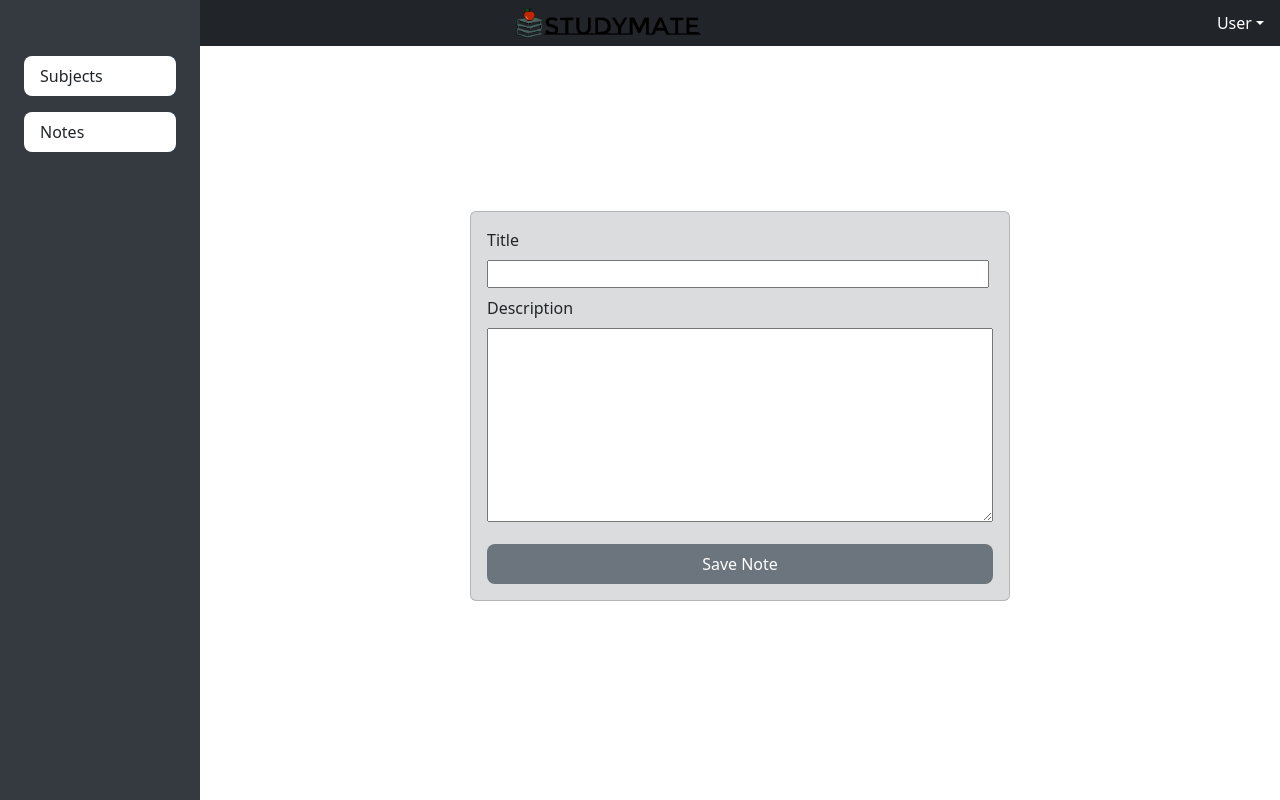
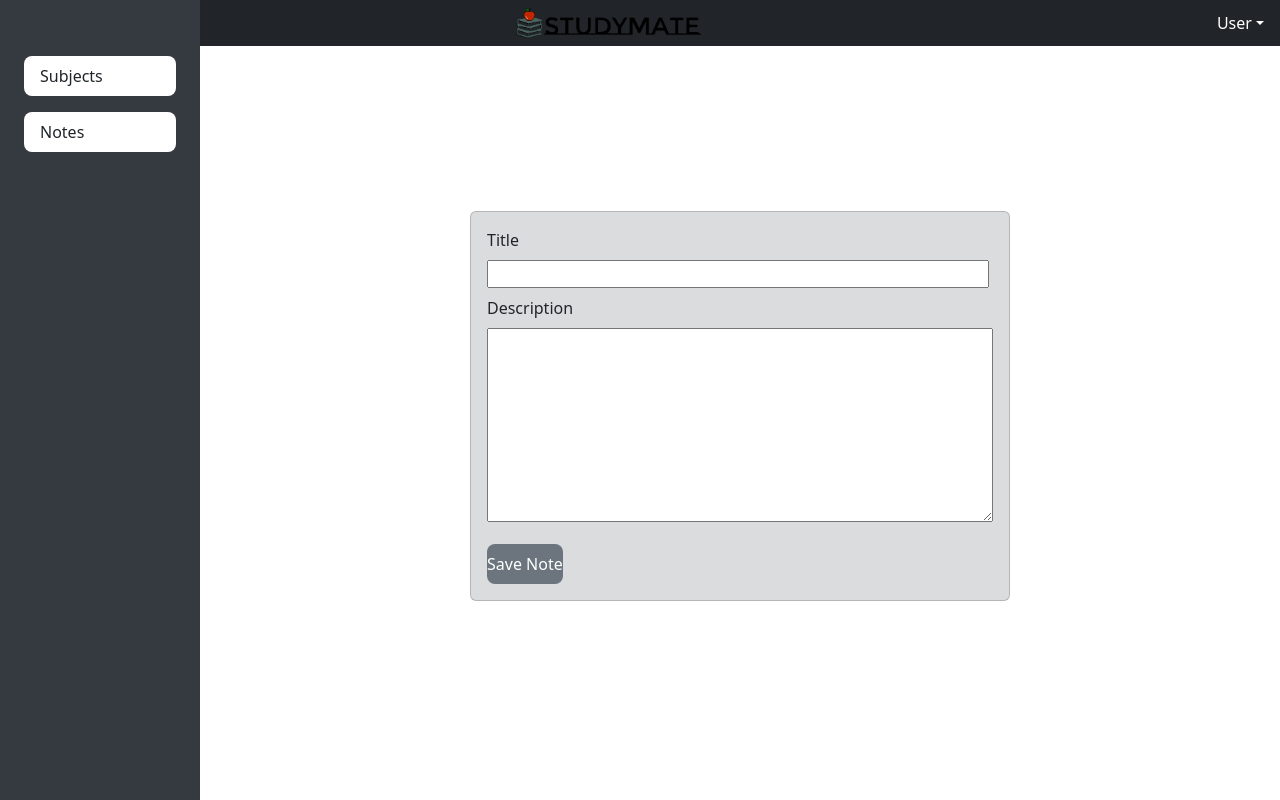
Before and after one commit to Kjamil44/StudyMate, a React (Create React App) app in the folder study-mate-ui/: page /notes/edit/1 in a window 1280 px wide. Built offline with nearby package versions, Linux system fonts and the light colour scheme; no server answers; sample sign-in values are in the browser's storage; a web font is replaced by a local one.

Commit message:
Updating fetches, fixing bugs

```diff
--- a/study-mate-ui/src/pages/notes/CreateNote.tsx
+++ b/study-mate-ui/src/pages/notes/CreateNote.tsx
@@ -16,8 +16,8 @@ const CreateNote = () => {
     const request: CreateNoteRequest = {
       title: values.title.value ?? '',
       description: values.description.value ?? '',
-      belongsId: location.state.belongsId,
-      belongsName: location.state.belongsName,
+      belongsId: location.state?.belongsId ?? localStorage.getItem("userId"),
+      belongsName: location.state?.belongsName ?? "User",
     };
 
     NoteApi.createNote(request).then(() => navigate('/subjects', { state: {} }));
--- a/study-mate-ui/src/pages/notes/EditNote.tsx
+++ b/study-mate-ui/src/pages/notes/EditNote.tsx
@@ -1,6 +1,7 @@
 import { useEffect, useState } from 'react';
 import { useParams } from 'react-router';
-import { GetNoteReponse, NoteApi } from '../../api';
+import { GetNoteReponse, NoteApi, UpdateNoteRequest } from '../../api';
+import { useNavigate } from 'react-router-dom';
 
 type EditNoteProps = {
   isModal: boolean;
@@ -8,9 +9,15 @@ type EditNoteProps = {
   saveNote?: () => void;
 };
 
+type UpdateNoteRequestForm = {
+  [T in keyof UpdateNoteRequest]: { value?: any };
+};
+
+
 const EditNote = ({ isModal, saveNote, note: propNote }: EditNoteProps) => {
   const [note, setNote] = useState<GetNoteReponse | undefined>(propNote);
   const { id } = useParams();
+  const navigate = useNavigate();
 
   useEffect(() => {
     if (note) {
@@ -26,10 +33,20 @@ const EditNote = ({ isModal, saveNote, note: propNote }: EditNoteProps) => {
       .then(setNote);
   }, [note, id]);
 
-  const save = () => {
-    if (propNote?.id) {
-      NoteApi.updateNote(id ?? propNote?.id, propNote).then(saveNote);
+  const save = (event: React.SyntheticEvent) => {
+    if (!note?.id) {
+      return;
     }
+
+    event.preventDefault();
+    const values = event.target as unknown as UpdateNoteRequestForm;
+    const request: UpdateNoteRequest = {
+      id: note?.id ?? id,
+      title: values.title.value ?? '',
+      description: values.description.value ?? ''
+    };
+
+    NoteApi.updateNote(note?.id ?? id, request).then(saveNote).then(x => navigate(-1));
   };
 
   return (
@@ -41,6 +58,7 @@ const EditNote = ({ isModal, saveNote, note: propNote }: EditNoteProps) => {
           height: isModal ? '100%' : 'auto',
         }}
       >
+        <form onSubmit={save}>
           <div className="d-sm-flex justify-content-between mb-2">
             <div className="me-sm-1 w-100">
               <label className="form-label">Title</label>
@@ -55,9 +73,10 @@ const EditNote = ({ isModal, saveNote, note: propNote }: EditNoteProps) => {
               <textarea name="description" defaultValue={note?.description} className="w-100" rows={8} />
             </div>
           </div>
-        <button className="text-center border-0 text-white py-2 bg-secondary rounded-3" onClick={save}>
+          <button className="text-center border-0 text-white py-2 bg-secondary rounded-3">
             Save Note
           </button>
+        </form>
       </div>
     </div>
   );
--- a/study-mate-ui/src/pages/notes/Index.tsx
+++ b/study-mate-ui/src/pages/notes/Index.tsx
@@ -15,7 +15,8 @@ const NotesIndexPage: React.FC<Props> = () => {
     () =>
       NoteApi.getAllNotes()
         .then((response) => response.data.items)
-        .then(setNotes),
+        .then(setNotes)
+        .catch(() => setNotes([])),
     []
   );
 
@@ -76,7 +77,7 @@ const NotesIndexPage: React.FC<Props> = () => {
         {filteredNotes?.map((note, index) => (
           <Note onDelete={getAllNotes} key={index} note={note} />
         ))}
-        <AddNew title="Add subject" />
+        <AddNew title="Add note" />
       </div>
     </div>
   );
--- a/study-mate-ui/src/pages/notes/Note.tsx
+++ b/study-mate-ui/src/pages/notes/Note.tsx
@@ -1,6 +1,7 @@
 import React, { useState } from 'react';
 import { Link } from 'react-router-dom';
 import { GetAllNotesItemResponse, NoteApi } from '../../api';
+import { useNavigate } from 'react-router-dom';
 
 interface NoteProps {
   note: GetAllNotesItemResponse;
@@ -9,6 +10,7 @@ interface NoteProps {
 
 const Note: React.FC<NoteProps> = ({ note, onDelete }: NoteProps) => {
   const [showDeleteModal, setShowDeleteModal] = useState(false);
+  const navigate = useNavigate();
 
   const openDeleteModal = () => {
     setShowDeleteModal(true);
@@ -19,9 +21,10 @@ const Note: React.FC<NoteProps> = ({ note, onDelete }: NoteProps) => {
   };
 
   const handleDeleteNote = (id: string) => {
+    console.log(id, note);
     NoteApi.deleteNote(id)
       .then(onDelete)
-      .then(() => setShowDeleteModal(false));
+      .finally(() => setShowDeleteModal(false));
   };
 
   const buttons = {
```
Also changed, not shown: 1 other file (tests, documents, lock files or other folders). Lines whose indentation alone changed are shown as unchanged.
